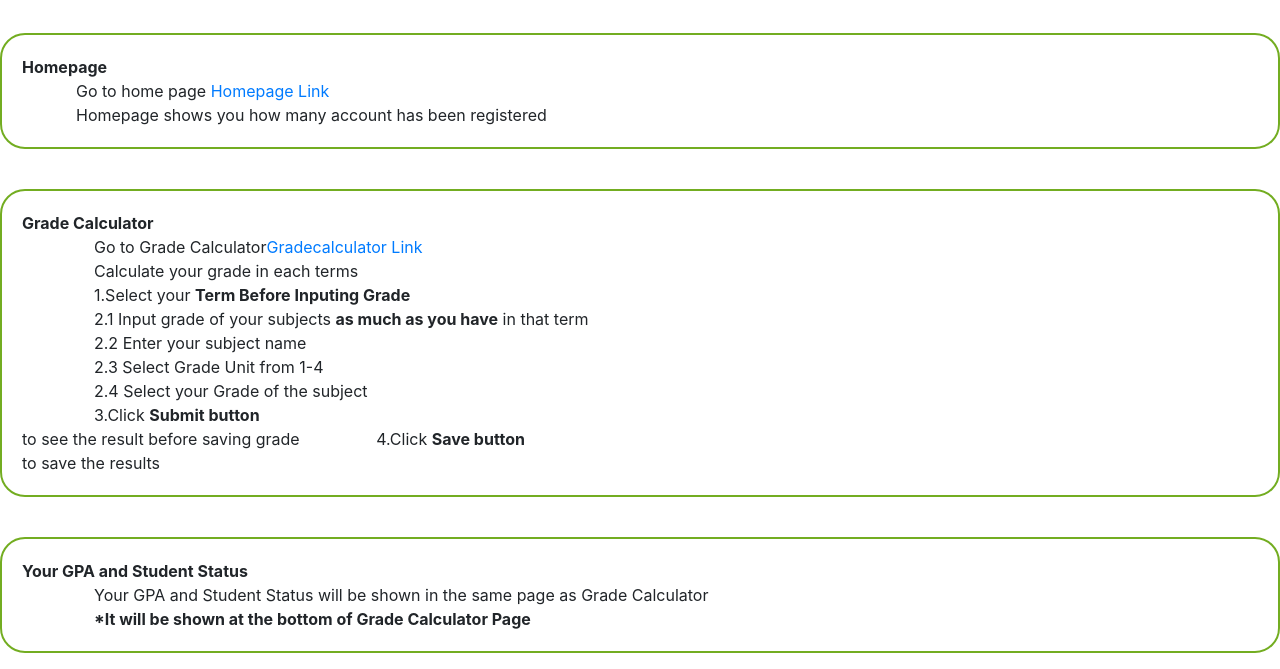
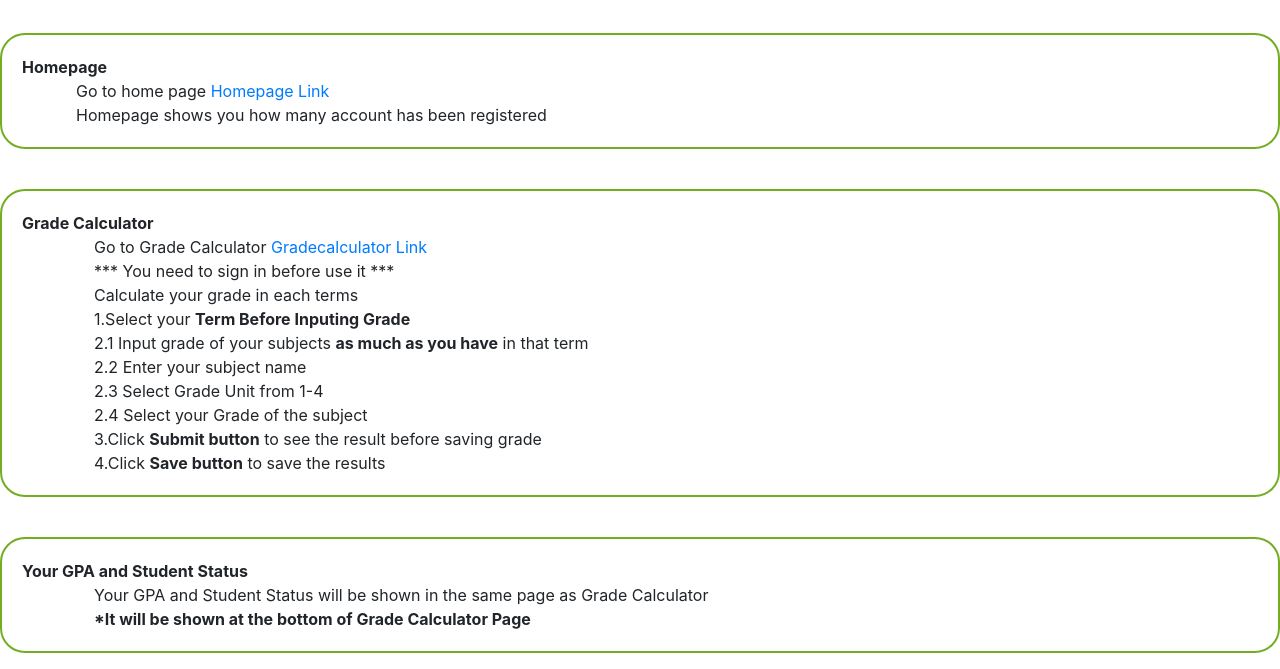
Before and after one commit to tamkmutnb/Gradeguide-Incomplete, a Django app: page /help in a window 1280 px wide. Shown: the part 507-1176 px from the top of the page. Run offline with Django 3.2, Linux system fonts and the light colour scheme; some libraries are stand-ins or nearby versions.

Commit message:
Edit help.html, Add sentence in Grade Calculator

```diff
--- a/lists/templates/help.html
+++ b/lists/templates/help.html
@@ -47,16 +47,17 @@ hr.new5 {
 </p>
 
 &nbsp;&nbsp;&nbsp;&nbsp;&nbsp;&nbsp;&nbsp;&nbsp;<p id="rcorners2"><b> Grade Calculator </b>
-<br>  &nbsp;&nbsp;&nbsp;&nbsp;&nbsp;&nbsp;&nbsp;&nbsp;&nbsp;&nbsp;&nbsp;&nbsp;&nbsp;&nbsp;&nbsp;&nbsp;Go to Grade Calculator<a href="home">Gradecalculator Link</a>
+<br>  &nbsp;&nbsp;&nbsp;&nbsp;&nbsp;&nbsp;&nbsp;&nbsp;&nbsp;&nbsp;&nbsp;&nbsp;&nbsp;&nbsp;&nbsp;&nbsp;Go to Grade Calculator <a href="home">Gradecalculator Link</a>
     <br>
+    &nbsp;&nbsp;&nbsp;&nbsp;&nbsp;&nbsp;&nbsp;&nbsp;&nbsp;&nbsp;&nbsp;&nbsp;&nbsp;&nbsp;&nbsp;&nbsp;*** You need to sign in before use it ***<br>
     &nbsp;&nbsp;&nbsp;&nbsp;&nbsp;&nbsp;&nbsp;&nbsp;&nbsp;&nbsp;&nbsp;&nbsp;&nbsp;&nbsp;&nbsp;&nbsp;Calculate your grade in each terms<br>
     &nbsp;&nbsp;&nbsp;&nbsp;&nbsp;&nbsp;&nbsp;&nbsp;&nbsp;&nbsp;&nbsp;&nbsp;&nbsp;&nbsp;&nbsp;&nbsp;1.Select your <b>Term Before Inputing Grade</b><br>
     &nbsp;&nbsp;&nbsp;&nbsp;&nbsp;&nbsp;&nbsp;&nbsp;&nbsp;&nbsp;&nbsp;&nbsp;&nbsp;&nbsp;&nbsp;&nbsp;2.1 Input grade of your subjects <b>as much as you have</b> in that term<br>
     &nbsp;&nbsp;&nbsp;&nbsp;&nbsp;&nbsp;&nbsp;&nbsp;&nbsp;&nbsp;&nbsp;&nbsp;&nbsp;&nbsp;&nbsp;&nbsp;2.2 Enter your subject name<br>
     &nbsp;&nbsp;&nbsp;&nbsp;&nbsp;&nbsp;&nbsp;&nbsp;&nbsp;&nbsp;&nbsp;&nbsp;&nbsp;&nbsp;&nbsp;&nbsp;2.3 Select Grade Unit from 1-4<br>
     &nbsp;&nbsp;&nbsp;&nbsp;&nbsp;&nbsp;&nbsp;&nbsp;&nbsp;&nbsp;&nbsp;&nbsp;&nbsp;&nbsp;&nbsp;&nbsp;2.4 Select your Grade of the subject<br>
-    &nbsp;&nbsp;&nbsp;&nbsp;&nbsp;&nbsp;&nbsp;&nbsp;&nbsp;&nbsp;&nbsp;&nbsp;&nbsp;&nbsp;&nbsp;&nbsp;3.Click <b>Submit button</b><br> to see the result before saving grade
-    &nbsp;&nbsp;&nbsp;&nbsp;&nbsp;&nbsp;&nbsp;&nbsp;&nbsp;&nbsp;&nbsp;&nbsp;&nbsp;&nbsp;&nbsp;&nbsp;4.Click <b>Save button</b><br> to save the results
+    &nbsp;&nbsp;&nbsp;&nbsp;&nbsp;&nbsp;&nbsp;&nbsp;&nbsp;&nbsp;&nbsp;&nbsp;&nbsp;&nbsp;&nbsp;&nbsp;3.Click <b>Submit button</b> to see the result before saving grade<br>
+    &nbsp;&nbsp;&nbsp;&nbsp;&nbsp;&nbsp;&nbsp;&nbsp;&nbsp;&nbsp;&nbsp;&nbsp;&nbsp;&nbsp;&nbsp;&nbsp;4.Click <b>Save button</b> to save the results
 </p>
 
 &nbsp;&nbsp;&nbsp;&nbsp;&nbsp;&nbsp;&nbsp;&nbsp;<p id="rcorners2"><b> Your GPA and Student Status</b><br>
```
